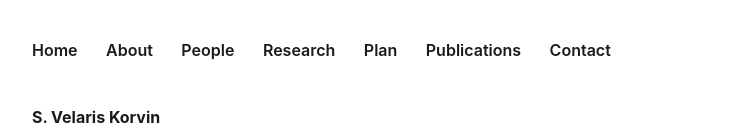
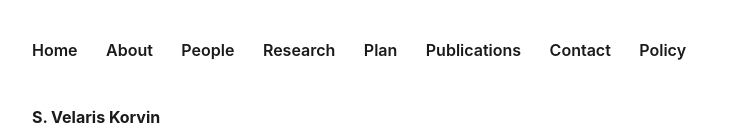
Before and after one commit to velaris-korvin/polymerase-research, a plain HTML site: page contact.html in a window 1280 px wide. Shown: the part 201-331 px from the top of the page, without its empty margins (258-1008 px from the left). Drawn offline with Linux system fonts and the light colour scheme.

Commit message:
Update contact.html

```diff
--- a/contact.html
+++ b/contact.html
@@ -34,6 +34,7 @@
     <a href="plan.html">Plan</a>
     <a href="publications.html">Publications</a>
     <a href="contact.html">Contact</a>
+    <a href="policy.html">Policy</a>
 </nav>
 
        <!-- НАЧАЛО УНИКАЛЬНОГО КОНТЕНТА -->
```
Lines whose indentation alone changed are shown as unchanged.
